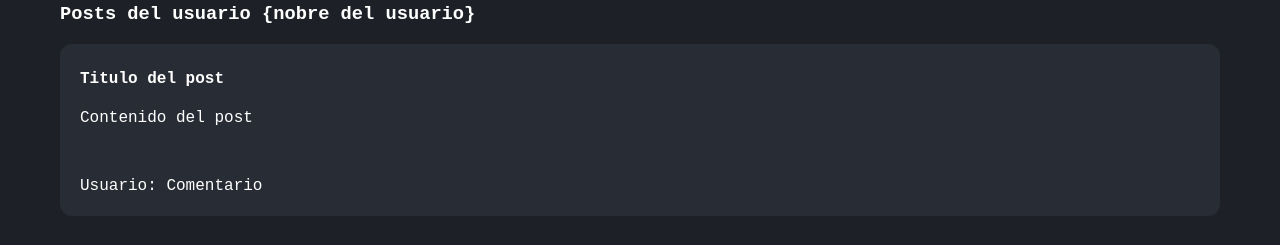
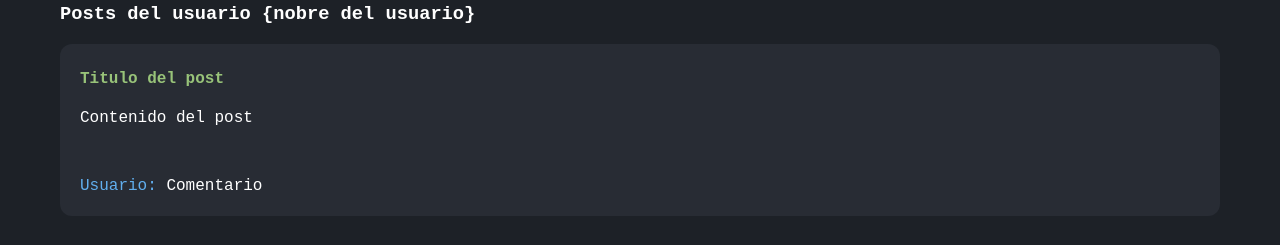
Before and after one commit to badorius/curso-git, a plain HTML site: page index.html in a window 1280 px wide. Shown: the part 272-517 px from the top of the page. Drawn offline with Linux system fonts and the light colour scheme; a web font is replaced by a local one.

Commit message:
Add post style.v2

```diff
--- a/style.css
+++ b/style.css
@@ -39,9 +39,9 @@ h1 {
 }
 
 .post h4 {
-    color : #98c379:
+    color : #98c379;
 }
 
 .post span {
-    color : #61afef:
+    color : #61afef;
 }
```
